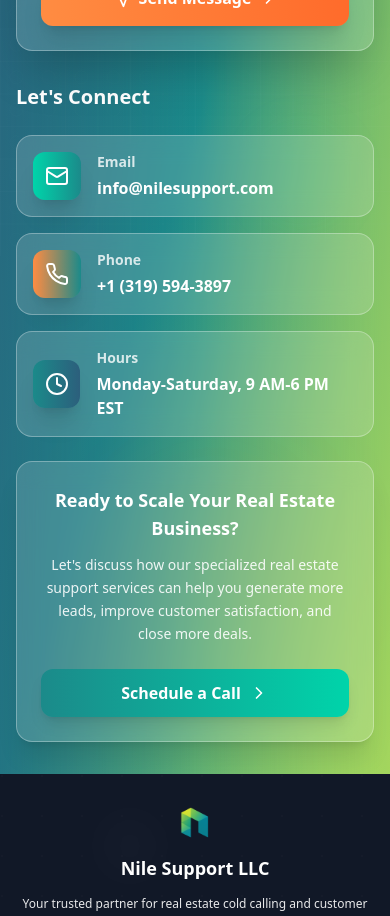
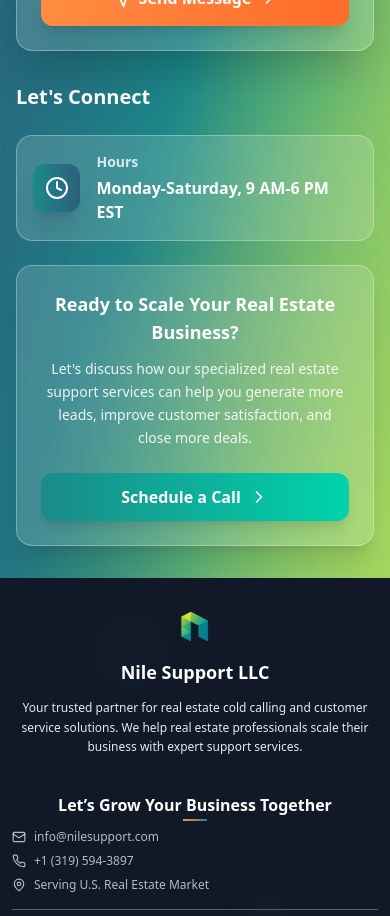
Before and after one commit to Ziad22tarek/Nile-Support-Website, a React (Vite) app: page / in a window 390 px wide. Shown: the part 7980-8896 px from the top of the page. Built offline with nearby package versions, Linux system fonts and the light colour scheme.

Commit message:
Remove email and phone from contact information section

```diff
--- a/src/components/Contact.tsx
+++ b/src/components/Contact.tsx
@@ -164,24 +164,15 @@ I'd like to discuss how you can help grow my real estate business!`;
               <h3 className="text-xl sm:text-2xl lg:text-3xl font-bold text-white mb-6">Let's Connect</h3>
 
               <div className="space-y-4">
-                {[
-                  { icon: Mail, label: "Email", value: "info@nilesupport.com", color: "from-[#00D4AA] to-[#1B8A8A]" },
-                  { icon: Phone, label: "Phone", value: "+1 (319) 594-3897", color: "from-[#FF8C42] to-[#1B8A8A]" },
-                  { icon: Clock, label: "Hours", value: "Monday-Saturday, 9 AM-6 PM EST", color: "from-[#1B8A8A] to-[#2C5F7C]" }
-                ].map((item, index) => {
-                  const Icon = item.icon;
-                  return (
-                    <div key={index} className="group flex items-center p-4 rounded-2xl bg-white/15 backdrop-blur-md border border-white/30 hover:bg-white/20 transition-all duration-300">
-                      <div className={`w-12 h-12 bg-gradient-to-r ${item.color} rounded-xl flex items-center justify-center mr-4 group-hover:scale-110 transition-transform duration-300 shadow-xl`}>
-                        <Icon className="h-6 w-6 text-white" />
-                      </div>
-                      <div>
-                        <p className="text-white/80 text-sm font-semibold mb-1">{item.label}</p>
-                        <p className="text-white text-base sm:text-lg font-bold">{item.value}</p>
-                      </div>
-                    </div>
-                  );
-                })}
+                <div className="group flex items-center p-4 rounded-2xl bg-white/15 backdrop-blur-md border border-white/30 hover:bg-white/20 transition-all duration-300">
+                  <div className="w-12 h-12 bg-gradient-to-r from-[#1B8A8A] to-[#2C5F7C] rounded-xl flex items-center justify-center mr-4 group-hover:scale-110 transition-transform duration-300 shadow-xl">
+                    <Clock className="h-6 w-6 text-white" />
+                  </div>
+                  <div>
+                    <p className="text-white/80 text-sm font-semibold mb-1">Hours</p>
+                    <p className="text-white text-base sm:text-lg font-bold">Monday-Saturday, 9 AM-6 PM EST</p>
+                  </div>
+                </div>
               </div>
             </div>
 
```
